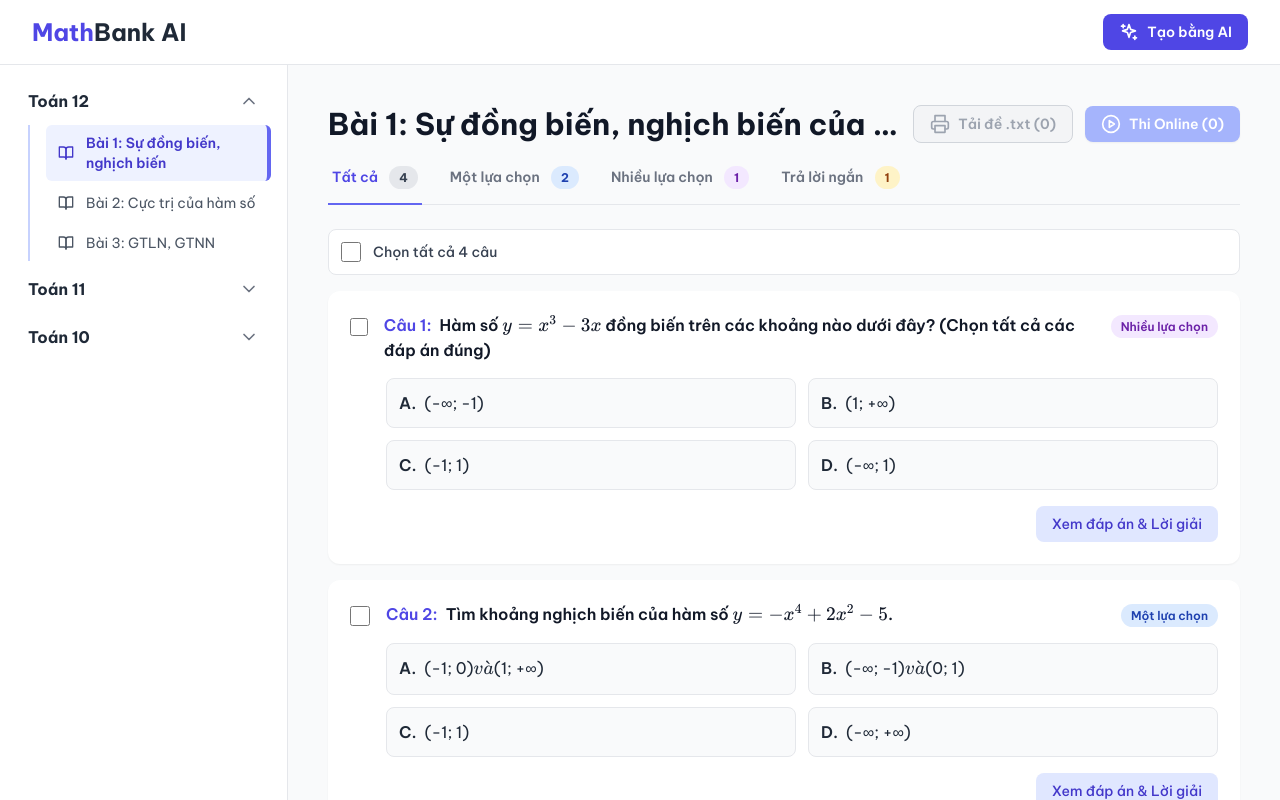
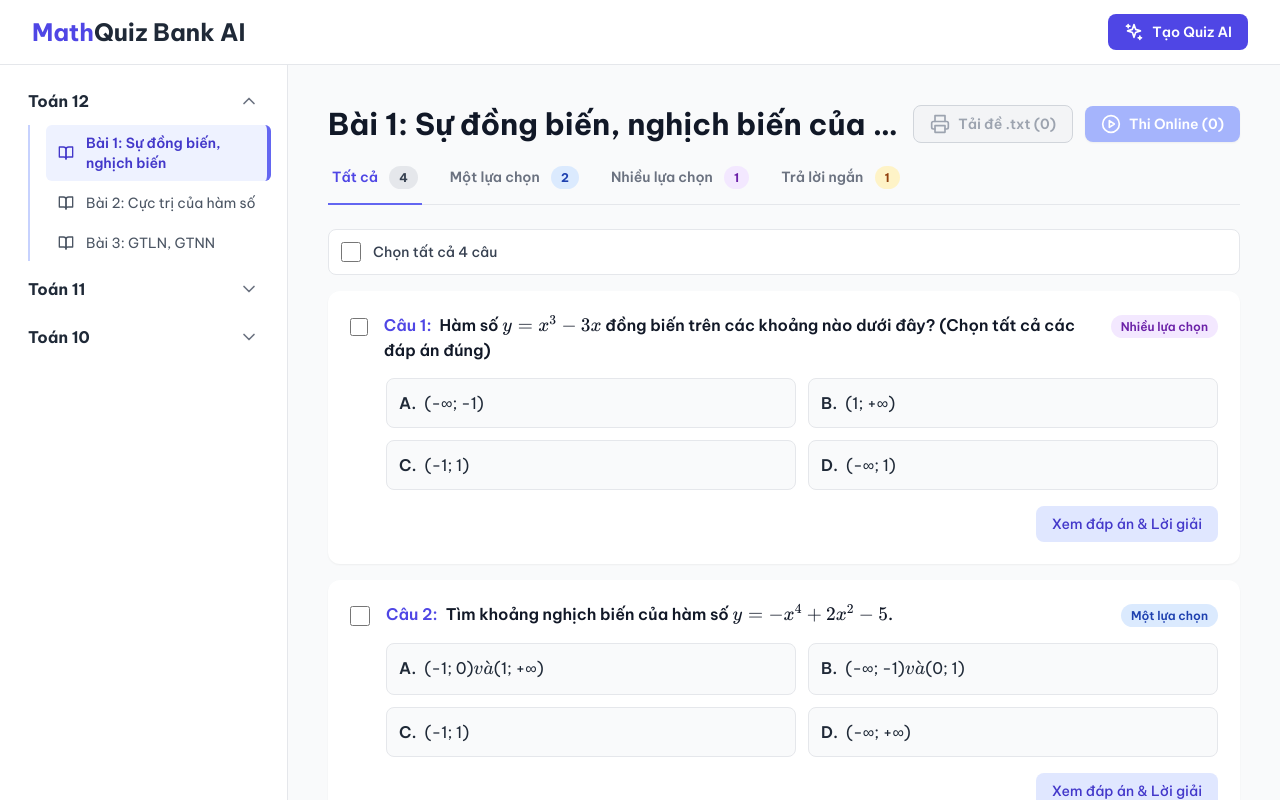
Before and after one commit to thaydonet/quizbank, a React (Vite) app: page / in a window 1280 px wide. Shown: the top 800 px of the page. Built offline with nearby package versions, Linux system fonts and the light colour scheme; no server answers.

Commit message:
Update Header.tsx

```diff
--- a/components/Header.tsx
+++ b/components/Header.tsx
@@ -9,7 +9,7 @@ const Header: React.FC = () => {
         <div className="flex items-center justify-between h-16">
           <div className="flex items-center">
             <Link to="/" className="text-2xl font-bold text-indigo-600">
-              Math<span className="text-gray-800">Bank AI</span>
+              Math<span className="text-gray-800">Quiz Bank AI</span>
             </Link>
           </div>
           <div className="flex items-center">
@@ -18,7 +18,7 @@ const Header: React.FC = () => {
               className="flex items-center gap-2 px-4 py-2 text-sm font-semibold text-white bg-indigo-600 rounded-lg hover:bg-indigo-700 focus:outline-none focus-visible:ring-2 focus-visible:ring-offset-2 focus-visible:ring-indigo-500 transition-all duration-200 transform hover:scale-105"
             >
               <SparklesIcon className="w-5 h-5" />
-              Tạo bằng AI
+              Tạo Quiz AI
             </Link>
           </div>
         </div>
```
